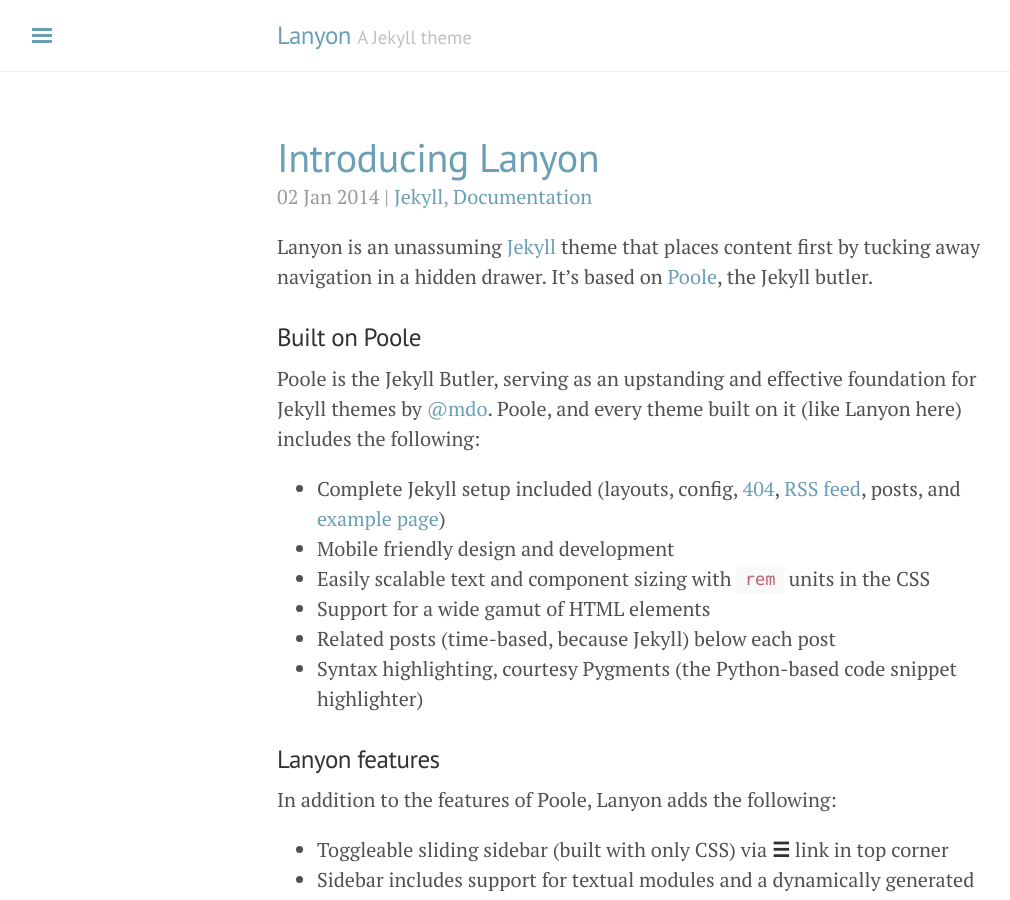
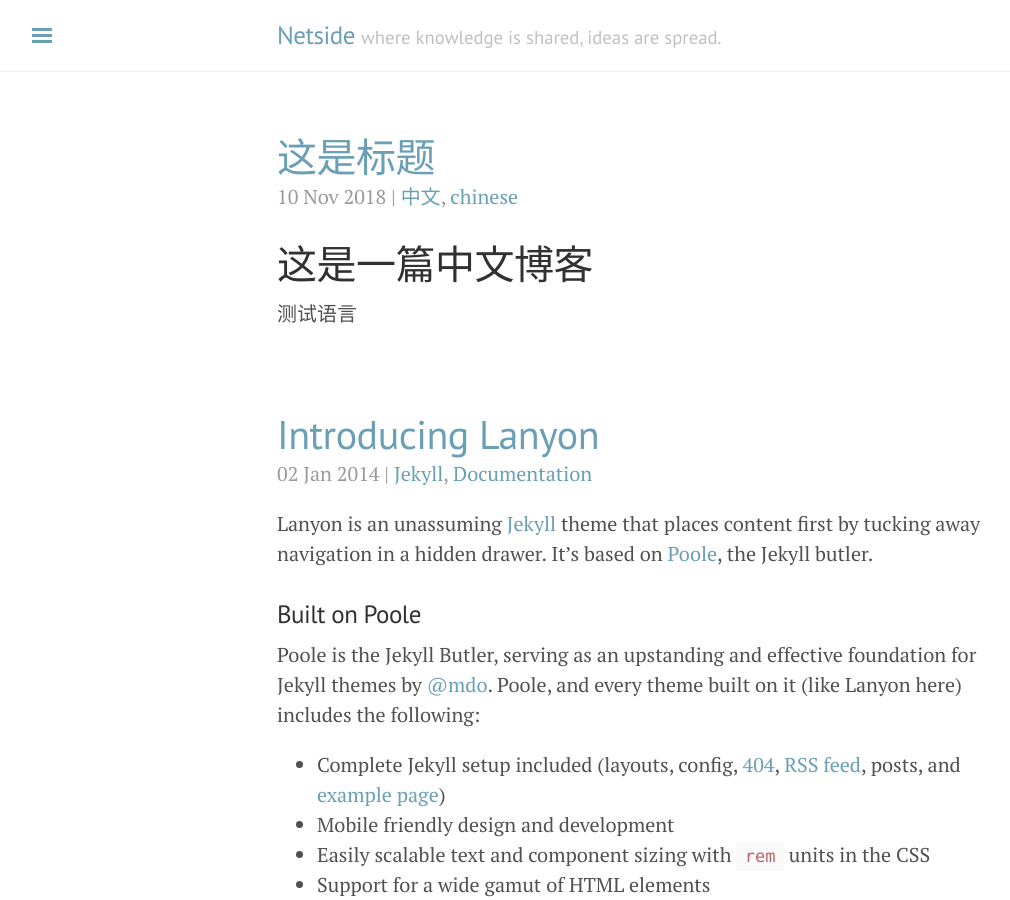
Before and after one commit to SuperElephant/blog_jekyll, a Jekyll site: the page built from index.html, in a window 1280 px wide and 900 px high. Shown: the whole window, without its empty margins (3-1013 px from the left). Built offline with Jekyll 4.4.1, drawn with Linux system fonts in a browser that asks for light colours; the list of posts is cut into pages by our own code.

Commit message:
mate info update

```diff
--- a/_config.yml
+++ b/_config.yml
@@ -5,22 +5,22 @@ permalink:           pretty
 # relative_permalinks: true
 
 # Setup
-title:               Lanyon
-tagline:             'A Jekyll theme'
-description:         'A reserved <a href="http://jekyllrb.com" target="_blank">Jekyll</a> theme that places the utmost gravity on content with a hidden drawer. Made by <a href="https://twitter.com/mdo" target="_blank">@mdo</a>.'
-url:                 http://lanyon.getpoole.com
+title:               Netside
+tagline:             'where knowledge is shared, ideas are spread.'
+description:         'A persional blog by <a href="https://github.com/SuperElephant" target="_blank">@SuperElephant</a>'
+# description:         'A reserved <a href="http://jekyllrb.com" target="_blank">Jekyll</a> theme that places the utmost gravity on content with a hidden drawer. Made by <a href="https://twitter.com/mdo" target="_blank">@mdo</a>.'
+url:                 https://superelephant.github.io/
 baseurl:             ''
 paginate:            5
 
 # About/contact
 author:
-  name:              Mark Otto
+  name:              Chaos
   url:               https://twitter.com/mdo
-  email:             markdotto@gmail.com
+  email:             hixcwork@163.com
 
 # Custom vars
 version:             1.0.0
 
 gems: [jekyll-paginate]
-
 paginate_path: "page:num"
--- a/_data/tags.yml
+++ b/_data/tags.yml
@@ -6,3 +6,9 @@
 
 - slug: examples
   name: Examples
+
+- slug: chinese
+  name: chinese
+
+- slug: support
+  name: 中文
--- /dev/null
+++ b/_posts/2018-11-10-chinese-test.md
@@ -0,0 +1,9 @@
+---
+layout: post
+title: 这是标题
+tags: [support, chinese]
+---
+
+# 这是一篇中文博客
+
+测试语言
```
Also changed, not shown: _posts/2014-01-01-example-content.md (+1 -1 lines), tag/chinese.md (added, +5 -0 lines), tag/support.md (added, +5 -0 lines), 1 other file.
